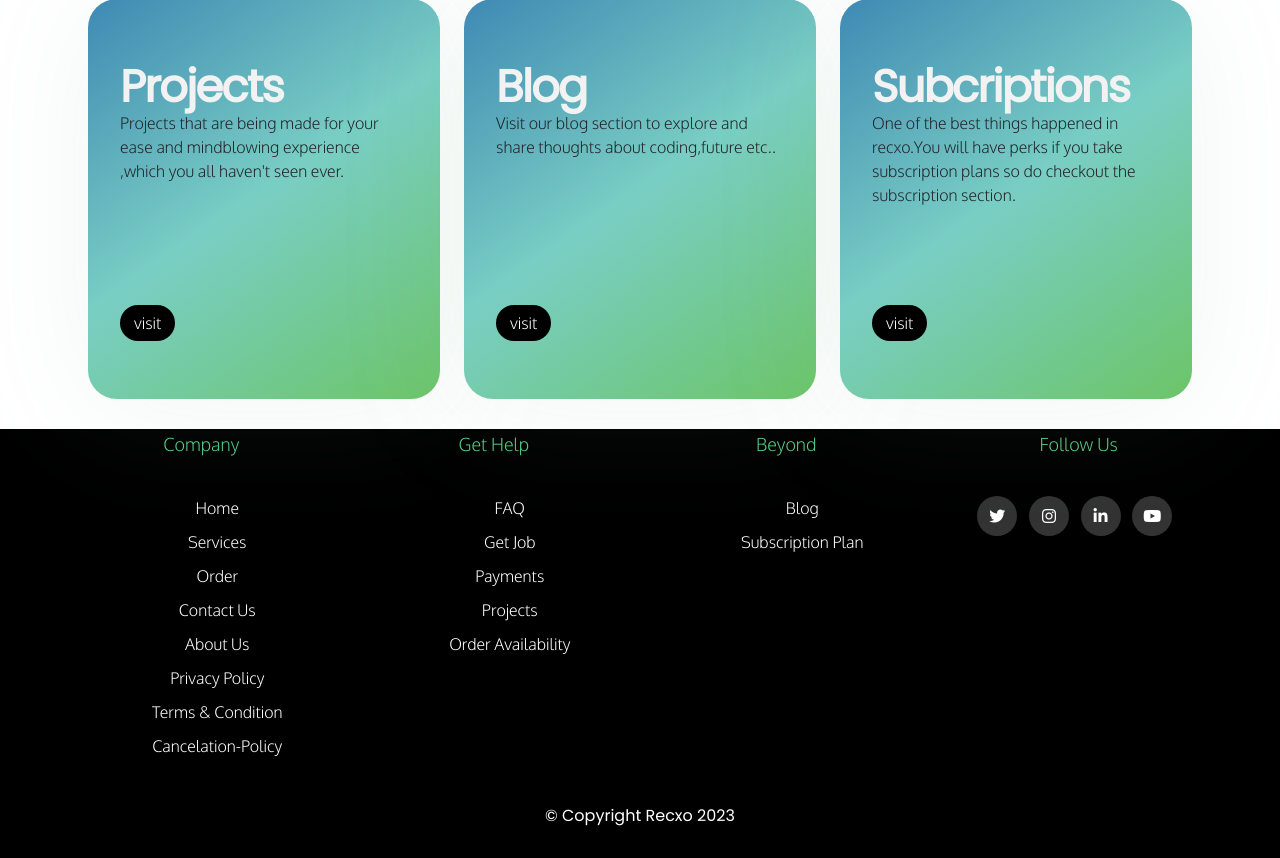
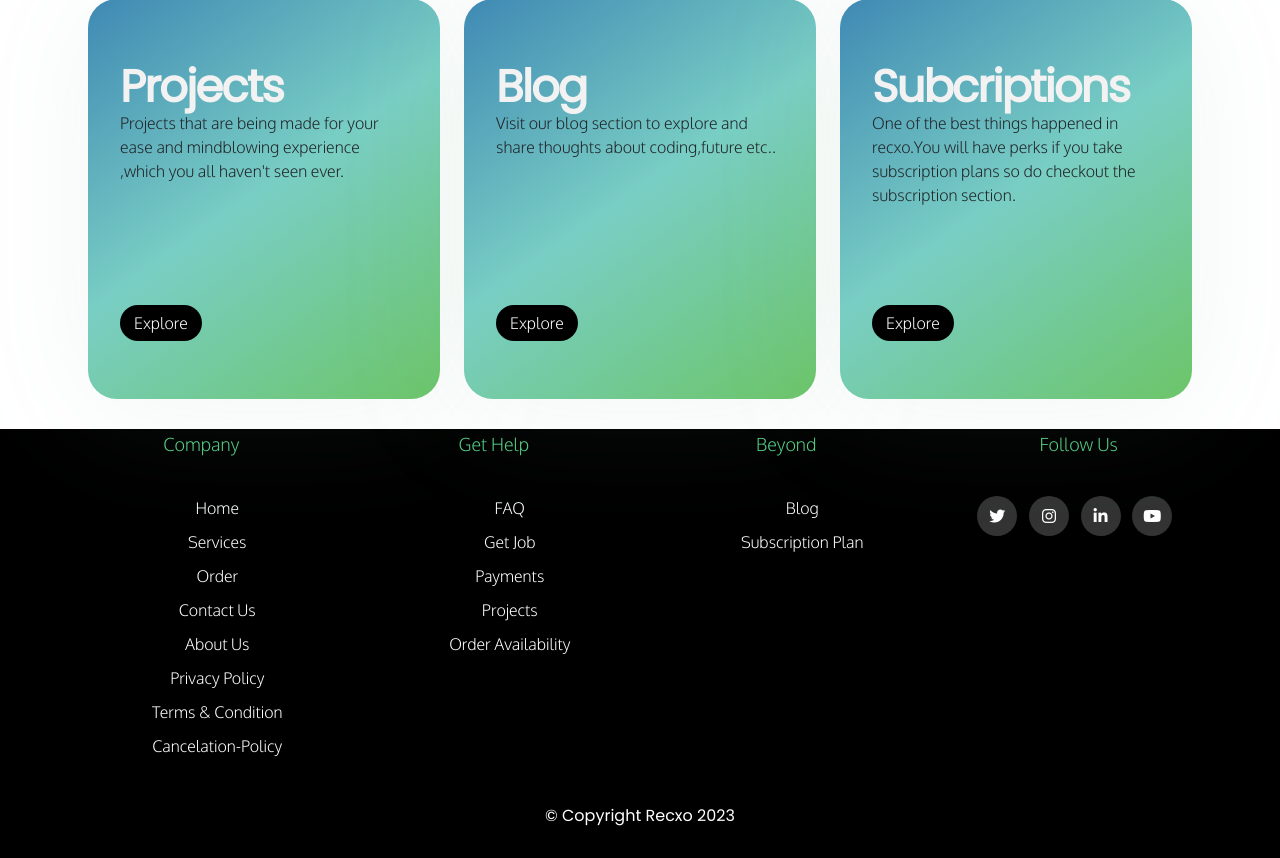
Before and after one commit to rishv1912/RECXO, a Django app: page /Services/ in a window 1280 px wide; the page is wider, and only the part inside the window is pictured. Shown: the part 2347-3205 px from the top of that part. Run offline with Django 4.2, Linux system fonts and the light colour scheme.

Commit message:
changed the name of visit button to explore

```diff
--- a/templates/home/services.html
+++ b/templates/home/services.html
@@ -246,7 +246,7 @@
           </p>
         </div>
         <div id="visit-1" class="visit">
-          <a href="/Services/Projects">visit</a>
+          <a href="/Services/Projects">Explore</a>
         </div>
       </div>
 
@@ -261,7 +261,7 @@
             coding,future etc..
           </p>
         </div>
-        <div id="visit-2" class="visit"><a href="/blog">visit</a></div>
+        <div id="visit-2" class="visit"><a href="/blog">Explore</a></div>
       </div>
 
       <div
@@ -274,7 +274,7 @@
             One of the best things happened in recxo.You will have perks if you take subscription plans so do checkout the subscription section.
           </p>
         </div>
-        <div id="visit-3" class="visit"><a href="/Subscriptions">visit</a></div>
+        <div id="visit-3" class="visit"><a href="/Subscriptions">Explore</a></div>
       </div>
     </div>
   </div>
```
